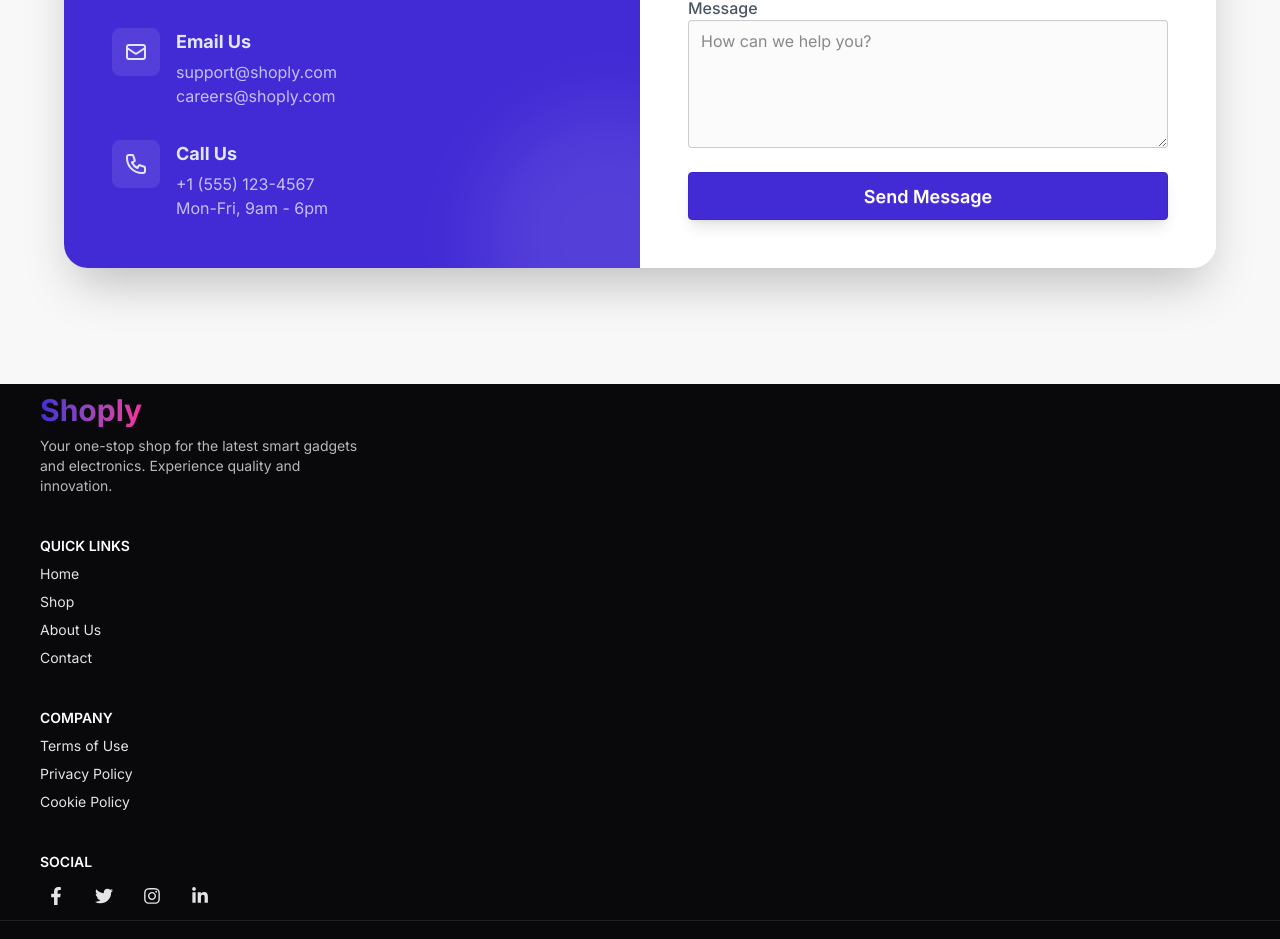
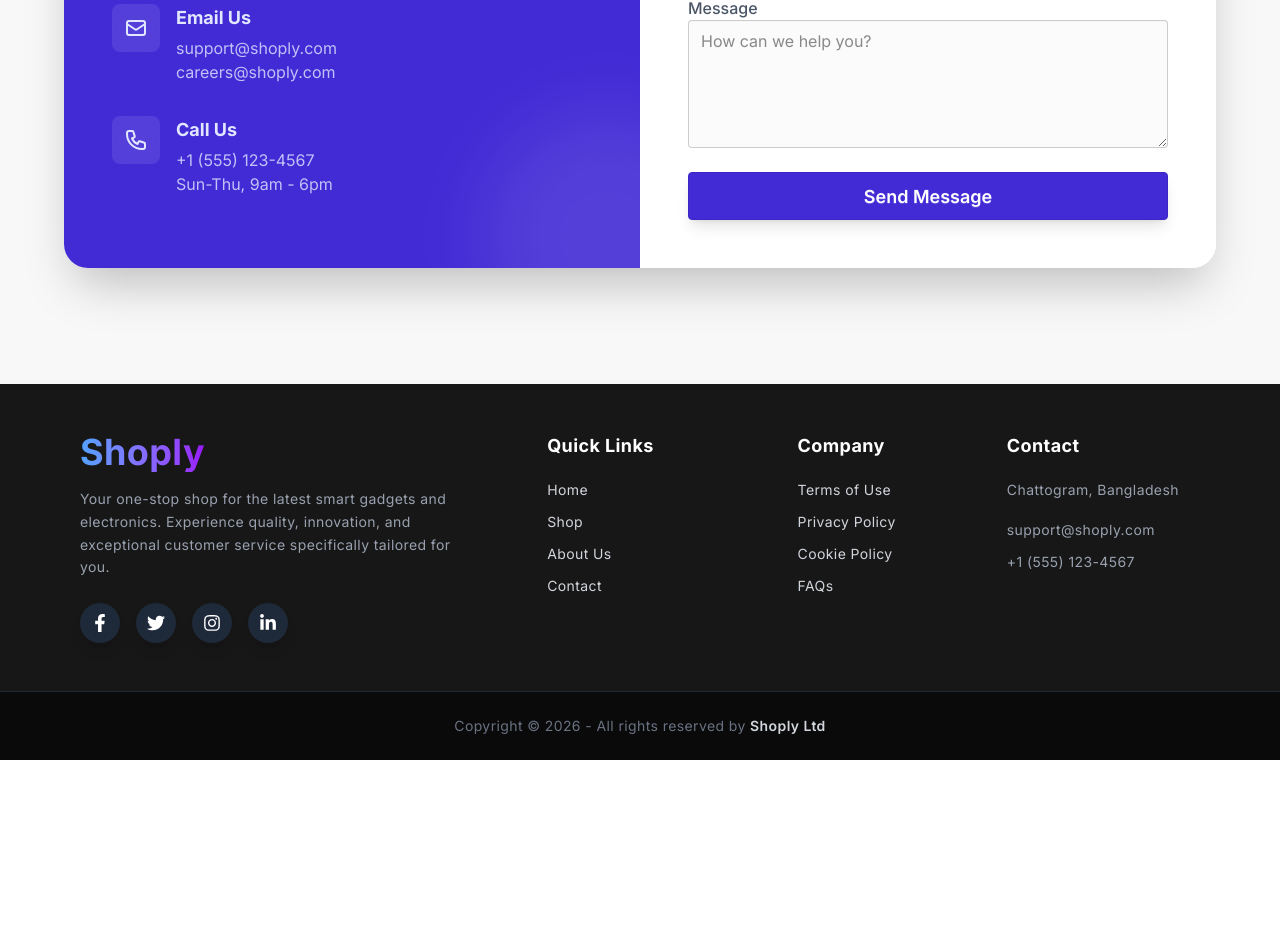
Before and after one commit to israr-source/smart-ecommerce-platform, a React (Vite) app in the folder client/: page /contact in a window 1280 px wide. Shown: the part 489-1428 px from the top of the page. After the commit the page ends 1249 px from the top, so only its background shows below. Built offline with nearby package versions, Linux system fonts and the light colour scheme.

Commit message:
Few Updates and Fixes

```diff
--- a/client/src/components/Footer.jsx
+++ b/client/src/components/Footer.jsx
@@ -3,50 +3,71 @@ import { Link } from "react-router-dom";
 
 const Footer = () => {
     return (
-        <footer className="bg-neutral text-neutral-content">
-            <div className="footer py-2 px-10 max-w-7xl mx-auto">
-                <aside>
-                    <h2 className="text-3xl font-bold bg-gradient-to-r from-primary to-secondary bg-clip-text text-transparent">Shoply</h2>
-                    <p className="max-w-xs text-sm opacity-80">
+        <footer className="bg-neutral-900 text-gray-300 font-sans tracking-wide">
+            <div className="py-12 px-6 sm:px-12 lg:px-20 max-w-7xl mx-auto">
+                <div className="flex flex-col lg:flex-row flex-wrap justify-between gap-10">
+                    {/* Brand Section */}
+                    <aside className="lg:w-1/3">
+                        <Link to="/" className="mb-4 inline-block">
+                            <h2 className="text-4xl font-extrabold bg-gradient-to-r from-blue-400 to-purple-600 bg-clip-text text-transparent">
+                                Shoply
+                            </h2>
+                        </Link>
+                        <p className="text-gray-400 text-sm leading-relaxed mb-6 max-w-sm">
                             Your one-stop shop for the latest smart gadgets and electronics.
-                        Experience quality and innovation.
+                            Experience quality, innovation, and exceptional customer service specifically tailored for you.
                         </p>
-                </aside>
-                <nav>
-                    <h6 className="footer-title opacity-100 text-white mb-0">Quick Links</h6>
-                    <Link to="/" className="link link-hover hover:text-primary transition-colors">Home</Link>
-                    <Link to="/products" className="link link-hover hover:text-primary transition-colors">Shop</Link>
-                    <Link to="/about" className="link link-hover hover:text-primary transition-colors">About Us</Link>
-                    <Link to="/contact" className="link link-hover hover:text-primary transition-colors">Contact</Link>
-                </nav>
-                <nav>
-                    <h6 className="footer-title opacity-100 text-white mb-0">Company</h6>
-                    <a className="link link-hover hover:text-primary transition-colors">Terms of Use</a>
-                    <a className="link link-hover hover:text-primary transition-colors">Privacy Policy</a>
-                    <a className="link link-hover hover:text-primary transition-colors">Cookie Policy</a>
-                </nav>
-                <nav>
-                    <h6 className="footer-title opacity-100 text-white mb-0">Social</h6>
-                    <div className="grid grid-flow-col gap-4">
-                        <a className="btn btn-circle btn-sm btn-ghost hover:bg-blue-600 hover:text-white transition-all duration-300">
-                            <FaFacebookF className="text-lg" />
+                        <div className="flex gap-4">
+                            <a href="#" className="w-10 h-10 flex items-center justify-center rounded-full bg-gray-800 hover:bg-blue-600 text-white transition-all duration-300 transform hover:-translate-y-1 shadow-lg">
+                                <FaFacebookF size={18} />
                             </a>
-                        <a className="btn btn-circle btn-sm btn-ghost hover:bg-sky-500 hover:text-white transition-all duration-300">
-                            <FaTwitter className="text-lg" />
+                            <a href="#" className="w-10 h-10 flex items-center justify-center rounded-full bg-gray-800 hover:bg-sky-500 text-white transition-all duration-300 transform hover:-translate-y-1 shadow-lg">
+                                <FaTwitter size={18} />
                             </a>
-                        <a className="btn btn-circle btn-sm btn-ghost hover:bg-pink-600 hover:text-white transition-all duration-300">
-                            <FaInstagram className="text-lg" />
+                            <a href="#" className="w-10 h-10 flex items-center justify-center rounded-full bg-gray-800 hover:bg-pink-600 text-white transition-all duration-300 transform hover:-translate-y-1 shadow-lg">
+                                <FaInstagram size={18} />
                             </a>
-                        <a className="btn btn-circle btn-sm btn-ghost hover:bg-blue-700 hover:text-white transition-all duration-300">
-                            <FaLinkedinIn className="text-lg" />
+                            <a href="#" className="w-10 h-10 flex items-center justify-center rounded-full bg-gray-800 hover:bg-blue-700 text-white transition-all duration-300 transform hover:-translate-y-1 shadow-lg">
+                                <FaLinkedinIn size={18} />
                             </a>
                         </div>
+                    </aside>
+
+                    {/* Navigation Links */}
+                    <div className="flex-1 grid grid-cols-2 md:grid-cols-3 gap-8 lg:justify-items-center">
+                        <nav className="flex flex-col gap-3">
+                            <h6 className="text-white text-lg font-bold mb-2">Quick Links</h6>
+                            <Link to="/" className="hover:text-blue-400 transition-colors text-sm">Home</Link>
+                            <Link to="/products" className="hover:text-blue-400 transition-colors text-sm">Shop</Link>
+                            <Link to="/about" className="hover:text-blue-400 transition-colors text-sm">About Us</Link>
+                            <Link to="/contact" className="hover:text-blue-400 transition-colors text-sm">Contact</Link>
+                        </nav>
+
+                        <nav className="flex flex-col gap-3">
+                            <h6 className="text-white text-lg font-bold mb-2">Company</h6>
+                            <Link to="/terms" className="hover:text-blue-400 transition-colors text-sm">Terms of Use</Link>
+                            <Link to="/privacy" className="hover:text-blue-400 transition-colors text-sm">Privacy Policy</Link>
+                            <Link to="/cookie" className="hover:text-blue-400 transition-colors text-sm">Cookie Policy</Link>
+                            <Link to="/faq" className="hover:text-blue-400 transition-colors text-sm">FAQs</Link>
+                        </nav>
+
+                        <nav className="flex flex-col gap-3 col-span-2 md:col-span-1">
+                            <h6 className="text-white text-lg font-bold mb-2">Contact</h6>
+                            <p className="text-sm text-gray-400">Chattogram, Bangladesh</p>
+                            <p className="text-sm text-gray-400 mt-2">support@shoply.com</p>
+                            <p className="text-sm text-gray-400">+1 (555) 123-4567</p>
                         </nav>
                     </div>
-            <div className="footer footer-center p-4 bg-neutral-focus text-base-content border-t border-neutral-content/10">
-                <aside>
-                    <p className="text-sm text-white font-medium">Copyright © 2026 - All right reserved by Shoply Ltd</p>
-                </aside>
+                </div>
+            </div>
+
+            {/* Copyright Area */}
+            <div className="bg-neutral-950 py-6 border-t border-gray-800">
+                <div className="max-w-7xl mx-auto px-6 text-center">
+                    <p className="text-sm text-gray-500">
+                        Copyright © {new Date().getFullYear()} - All rights reserved by <span className="text-gray-300 font-semibold">Shoply Ltd</span>
+                    </p>
+                </div>
             </div>
         </footer>
     );
--- a/client/src/pages/Contact.jsx
+++ b/client/src/pages/Contact.jsx
@@ -44,8 +44,7 @@ const Contact = () => {
                                 </div>
                                 <div>
                                     <h3 className="font-bold text-lg mb-1">Visit Us</h3>
-                                    <p className="opacity-80">123 Innovation Drive</p>
-                                    <p className="opacity-80">Tech City, TC 90210</p>
+                                    <p className="opacity-80">Chattogram, Bangladesh</p>
                                 </div>
                             </div>
 
@@ -71,7 +70,7 @@ const Contact = () => {
                                 <div>
                                     <h3 className="font-bold text-lg mb-1">Call Us</h3>
                                     <p className="opacity-80">+1 (555) 123-4567</p>
-                                    <p className="opacity-80">Mon-Fri, 9am - 6pm</p>
+                                    <p className="opacity-80">Sun-Thu, 9am - 6pm</p>
                                 </div>
                             </div>
                         </div>
--- a/client/src/pages/ProductDetails.jsx
+++ b/client/src/pages/ProductDetails.jsx
@@ -28,6 +28,7 @@ const ProductDetails = () => {
     const addressRef = useRef();
     const [shippingInfo, setShippingInfo] = useState({ cost: 0, date: '' });
     const [isAdmin, setIsAdmin] = useState(false);
+    const [userAddress, setUserAddress] = useState('');
 
     useEffect(() => {
         const user = JSON.parse(localStorage.getItem('user'));
@@ -38,7 +39,9 @@ const ProductDetails = () => {
 
     const handleBuyNow = () => {
         const token = localStorage.getItem('token');
-        if (!token) {
+        const user = JSON.parse(localStorage.getItem('user'));
+
+        if (!token || !user) {
             alert('Please login to purchase');
             navigate('/login');
             return;
@@ -55,6 +58,7 @@ const ProductDetails = () => {
             date: deliveryDate.toDateString()
         });
 
+        setUserAddress(user.address || '');
         setShowCheckout(true);
     };
 
@@ -161,7 +165,7 @@ const ProductDetails = () => {
                                     <label className="label cursor-pointer justify-start gap-2">
                                         <span className="label-text font-semibold">Shipping Address</span>
                                     </label>
-                                    <input ref={addressRef} type="text" placeholder="123 Main St, City, Country" className="input input-bordered w-full" defaultValue="123 Smart St, Tech City" />
+                                    <input ref={addressRef} type="text" placeholder="123 Main St, City, Country" className="input input-bordered w-full" defaultValue={userAddress} />
                                 </div>
 
                                 <div>
```
Lines whose indentation alone changed are shown as unchanged.
